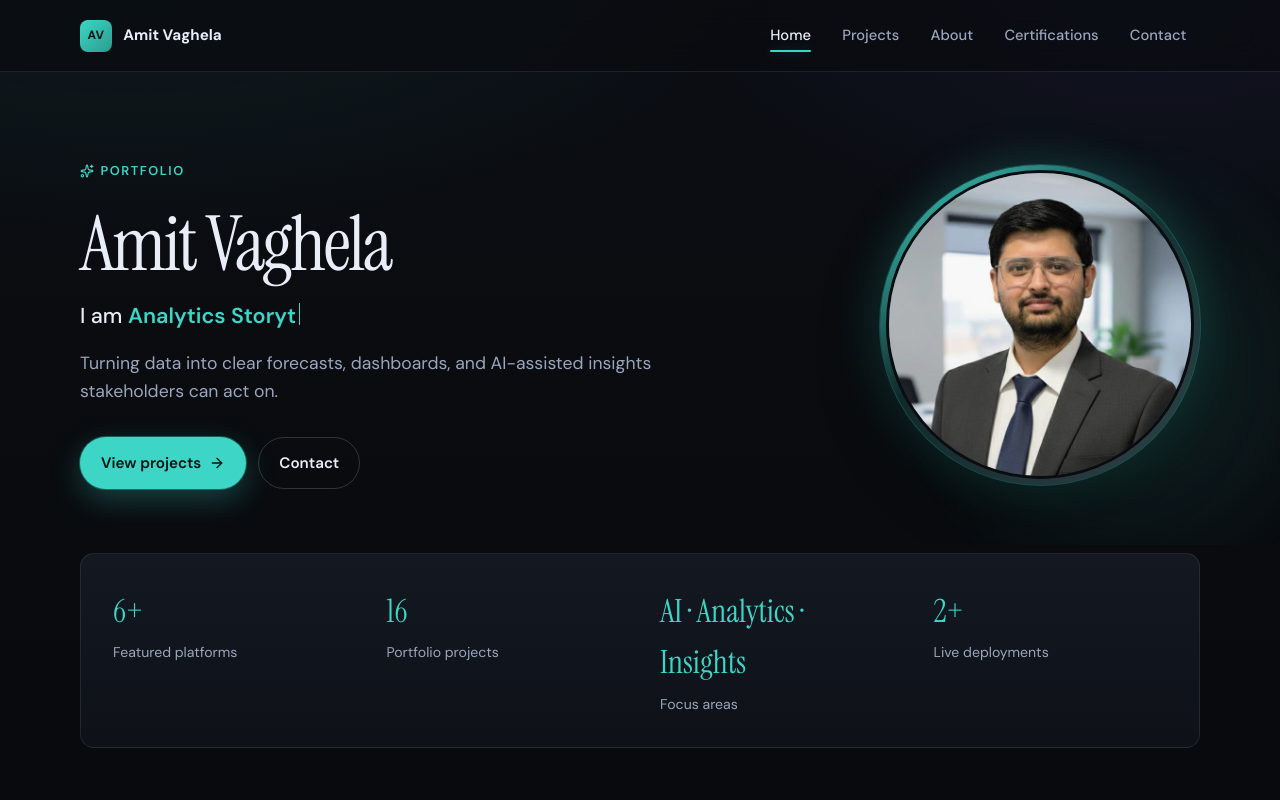
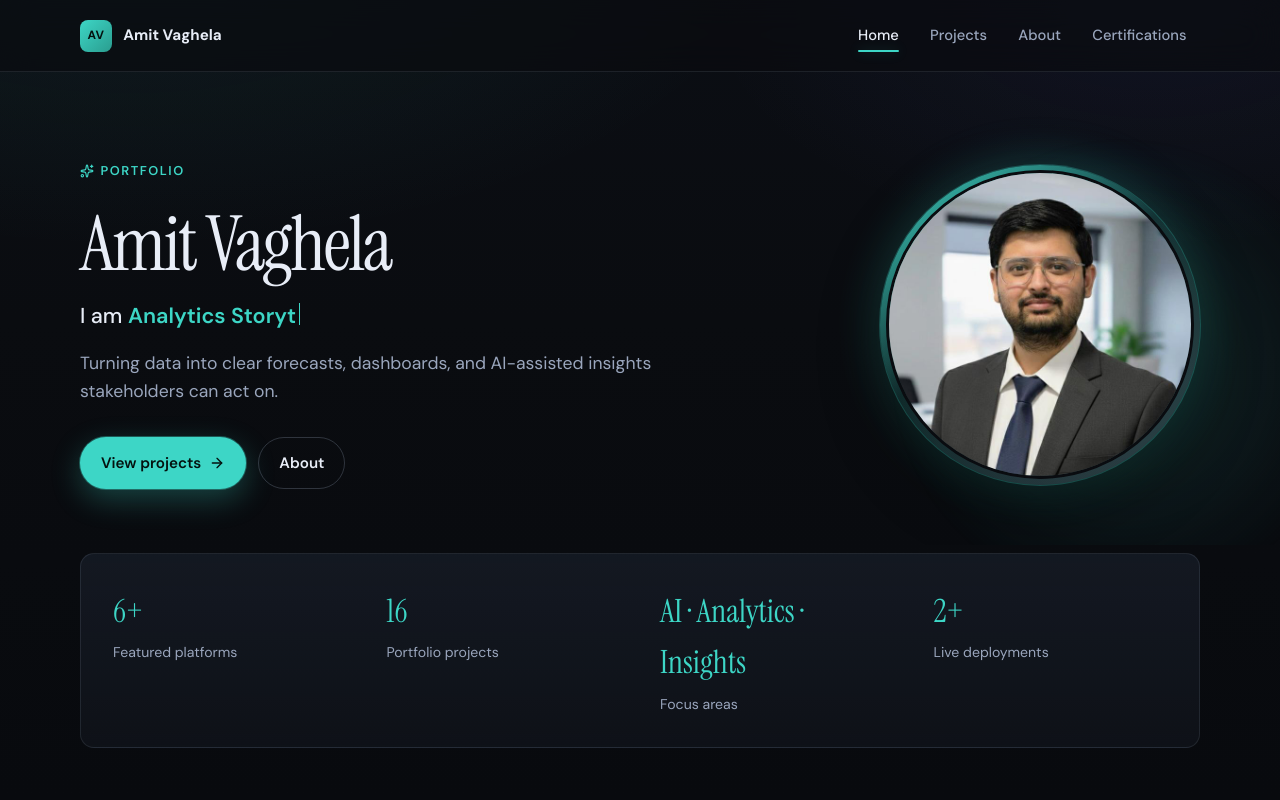
Before and after one commit to amitvaghela19/amitvaghela19.github.io, a React (Vite) app: page / in a window 1280 px wide. Shown: the top 800 px of the page. Built offline with nearby package versions, Linux system fonts and the light colour scheme.

Commit message:
minor changes

```diff
--- a/src/components/home/Hero.tsx
+++ b/src/components/home/Hero.tsx
@@ -52,8 +52,8 @@ export function Hero() {
             <Link to="/projects" className="btn btn-primary">
               View projects <ArrowRight size={16} />
             </Link>
-            <Link to="/contact" className="btn btn-ghost">
-              Contact
+            <Link to="/about" className="btn btn-ghost">
+              About
             </Link>
           </motion.div>
         </div>
--- a/src/components/home/HomeCTA.tsx
+++ b/src/components/home/HomeCTA.tsx
@@ -1,4 +1,3 @@
-import { Link } from 'react-router-dom'
 import { site } from '../../data/site'
 import { SectionReveal } from '../shared/SectionReveal'
 import styles from './HomeCTA.module.css'
@@ -16,9 +15,9 @@ export function HomeCTA() {
               </p>
             </div>
             <div className={styles.actions}>
-              <Link to="/contact" className="btn btn-primary">
+              <a className="btn btn-primary" href={`mailto:${site.email}`}>
                 Get in touch
-              </Link>
+              </a>
               <a href={site.github} className="btn btn-ghost" target="_blank" rel="noreferrer">
                 GitHub
               </a>
--- a/src/components/layout/Footer.tsx
+++ b/src/components/layout/Footer.tsx
@@ -16,7 +16,6 @@ export function Footer() {
           <Link to="/projects">Projects</Link>
           <Link to="/about">About</Link>
           <Link to="/certifications">Certifications</Link>
-          <Link to="/contact">Contact</Link>
         </div>
         <div className={styles.social}>
           <a href={site.github} target="_blank" rel="noreferrer" aria-label="GitHub">
--- a/src/components/layout/Layout.tsx
+++ b/src/components/layout/Layout.tsx
@@ -1,3 +1,4 @@
+import { useEffect } from 'react'
 import { Outlet, useLocation } from 'react-router-dom'
 import { AnimatePresence, motion } from 'framer-motion'
 import { Navbar } from './Navbar'
@@ -5,6 +6,10 @@ import { Footer } from './Footer'
 
 export function Layout() {
   const location = useLocation()
+
+  useEffect(() => {
+    window.scrollTo({ top: 0, left: 0, behavior: 'instant' })
+  }, [location.pathname])
 
   return (
     <>
--- a/src/components/layout/Navbar.tsx
+++ b/src/components/layout/Navbar.tsx
@@ -8,7 +8,6 @@ const links = [
   { to: '/projects', label: 'Projects' },
   { to: '/about', label: 'About' },
   { to: '/certifications', label: 'Certifications' },
-  { to: '/contact', label: 'Contact' },
 ]
 
 export function Navbar() {
```
Also changed, not shown: 1 other file (tests, documents, lock files or other folders).
